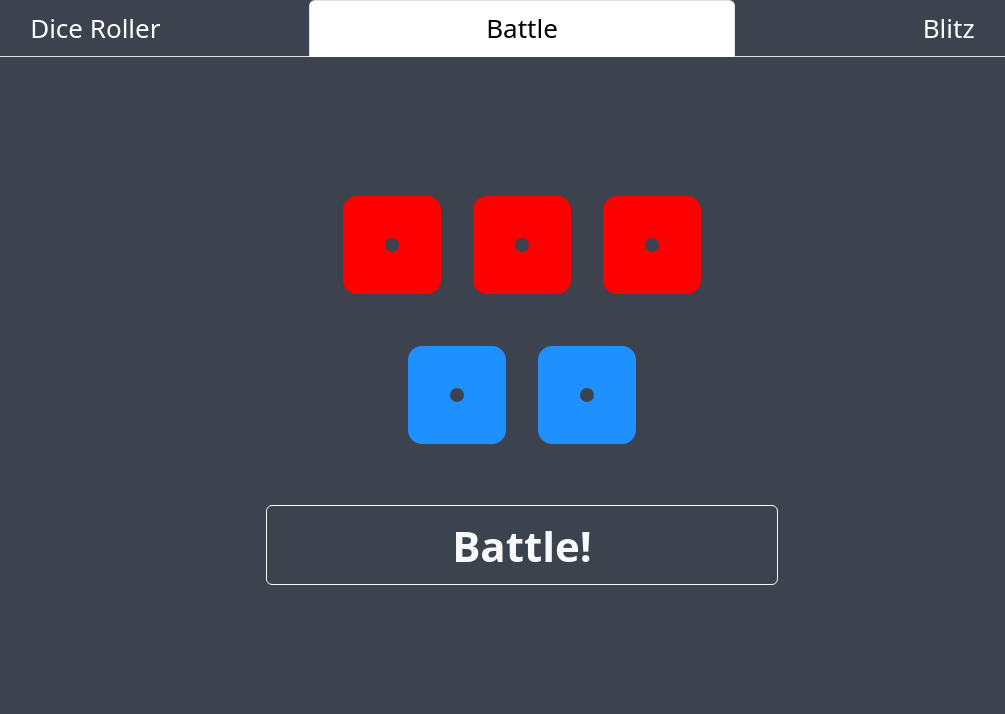
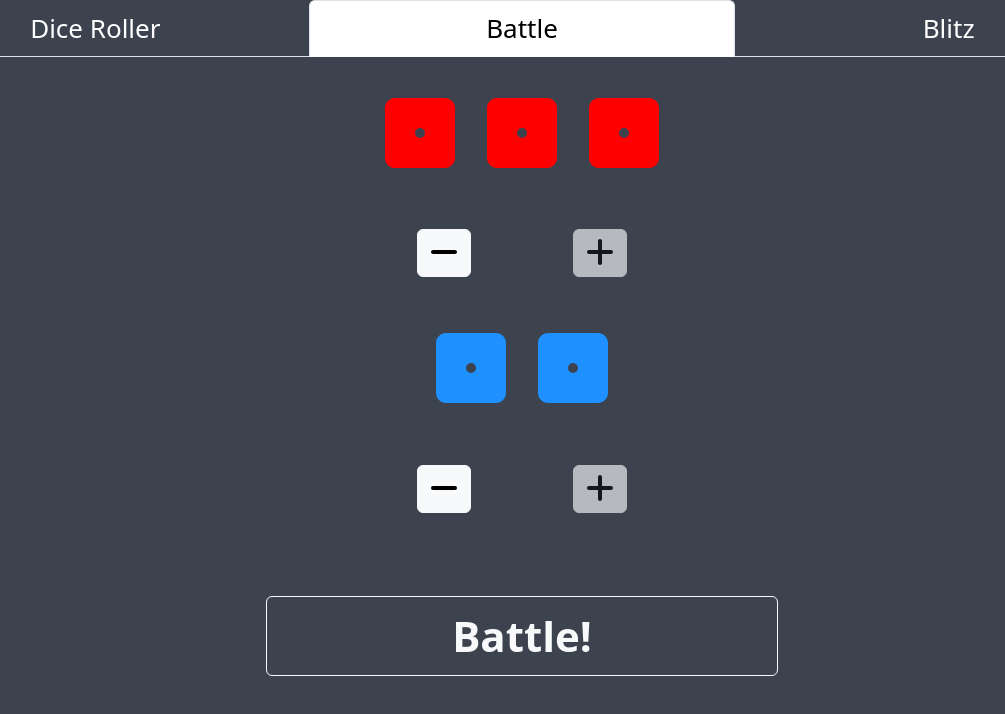
Before and after one commit to ConorLeckey/risk-companion, a React (Create React App) app: page / in a window 1280 px wide. Both pictures are taken after a click on the tab "Battle". Shown: the top 714 px of the page, without its empty margins (118-1123 px from the left). Built offline with nearby package versions, Linux system fonts and the light colour scheme.

Commit message:
Update battle page to allow different dice

```diff
--- a/src/components/Battle/Battle.css
+++ b/src/components/Battle/Battle.css
@@ -18,20 +18,34 @@
 .battle-dice {
     flex-direction: column;
     display: flex;
-    margin-top: 10vh
 }
 
 .attacker-dice {
     display: flex;
     flex-direction: row;
+    justify-content: center;
+    font-size: 40px !important;
 }
 
 .defender-dice {
     display: flex;
     flex-direction: row;
     justify-content: center;
+    font-size: 40px !important;
 }
 
 .draw {
-    color: yellow
+    color: yellow;
 }
+
+.attacker-skull-icon {
+    color: red;
+}
+
+.defender-skull-icon {
+    color: dodgerblue;
+}
+
+.attacker-losses {
+    min-height: 2em;
+}
--- a/src/components/Battle/Battle.js
+++ b/src/components/Battle/Battle.js
@@ -3,44 +3,103 @@ import React, {useState} from "react";
 import Button from "react-bootstrap/Button";
 import {randomiseDice} from "../../utils/diceUtils";
 import Dice from "../DiceRoller/Dice/Dice";
+import {FontAwesomeIcon} from "@fortawesome/react-fontawesome";
+import {faMinus, faPlus, faSkull} from "@fortawesome/free-solid-svg-icons";
 
 function Battle() {
     const [attackerDice, setAttackerDice] = useState([1, 1, 1]);
     const [defenderDice, setDefenderDice] = useState([1, 1]);
     const [result, setResult] = useState(null);
-    const [blinking, setBlinking] = useState(false);
+    const [showSummary, setShowSummary] = useState(false)
+
+    function changeAttackerDiceAmount(difference) {
+        const newAttackerDice = Array(attackerDice.length + difference).fill(1)
+        const newDefenderDice = Array(defenderDice.length).fill(1)
+        setAttackerDice(newAttackerDice)
+        setDefenderDice(newDefenderDice)
+        setShowSummary(false)
+    }
+
+    function changeDefenderDiceAmount(difference) {
+        const newAttackerDice = Array(attackerDice.length).fill(1)
+        const newDefenderDice = Array(defenderDice.length + difference).fill(1)
+        setAttackerDice(newAttackerDice)
+        setDefenderDice(newDefenderDice)
+        setShowSummary(false)
+    }
+
     function battle() {
-        setBlinking(true)
-        setTimeout(() => {
-          setBlinking(false)
-        }, 1000);
-
         const rolledAttackerDice = randomiseDice(attackerDice).sort((a, b) => b - a)
         const rolledDefenderDice = randomiseDice(defenderDice).sort((a, b) => b - a)
 
         setAttackerDice(rolledAttackerDice)
         setDefenderDice(rolledDefenderDice)
 
-        if (rolledAttackerDice[0] > rolledDefenderDice[0] && rolledAttackerDice[1] > rolledDefenderDice[1]) {
-            setResult('Attacker');
-        } else if (rolledDefenderDice[0] >= rolledAttackerDice[0] && rolledDefenderDice[1] >= rolledAttackerDice[1]) {
-            setResult('Defender');
-        } else {
-            setResult('Draw');
+        let newResults = [0, 0]
+
+        function fight(attackerScore, defenderScore) {
+            if (attackerScore > defenderScore) {
+                newResults[1] = newResults[1] + 1;
+                console.log("ATTACKERS ARE VICTORIOUS!\n")
+            } else {
+                newResults[0] = newResults[0] + 1;
+                console.log("DEFENDERS ARE VICTORIOUS!\n")
+            }
         }
+
+        fight(rolledAttackerDice[0], rolledDefenderDice[0])
+        if(rolledAttackerDice.length >= 2 && rolledDefenderDice.length === 2){
+                console.log("\n\nFIGHT 2 IS BEGINNING!\n")
+                fight(rolledAttackerDice[1], rolledDefenderDice[1])
+        }
+        setResult(newResults)
+        setShowSummary(true)
     }
 
     return (
         <div className="Battle">
             <div className="battle-dice">
                 <div className="attacker-dice">
-                    <Dice number={attackerDice[0]} dice={attackerDice} color={"red"}></Dice>
-                    <Dice number={attackerDice[1]} dice={attackerDice} color={"red"}></Dice>
-                    <Dice number={attackerDice[2]} dice={attackerDice} color={"red"}></Dice>
+                    {attackerDice.map((die, index) =>
+                    <Dice key={index} number={die} dice={attackerDice} color={"red"}/>
+                    )}
+                </div>
+                <div className="attacker-dice">
+                    <Button variant={"light"}
+                            className="btn-change-dice"
+                            disabled={attackerDice.length === 1}
+                            onClick={()=>changeAttackerDiceAmount(-1)}
+                    >
+                        <FontAwesomeIcon className="burger-icon fa-2x" icon={faMinus} />
+                    </Button>
+                    <Button variant={"light"}
+                            className="btn-change-dice"
+                            disabled={attackerDice.length === 3}
+                            onClick={()=>changeAttackerDiceAmount(1)}
+                    >
+                        <FontAwesomeIcon className="burger-icon fa-2x" icon={faPlus} />
+                    </Button>
                 </div>
                 <div className="defender-dice">
-                    <Dice number={defenderDice[0]} dice={defenderDice} color={"blue"}></Dice>
-                    <Dice number={defenderDice[1]} dice={defenderDice} color={"blue"}></Dice>
+                    {defenderDice.map((die, index) =>
+                        <Dice key={index} number={die} dice={defenderDice} color={"blue"}/>
+                    )}
+                </div>
+                <div className="defender-dice">
+                    <Button variant={"light"}
+                            className="btn-change-dice"
+                            disabled={defenderDice.length === 1}
+                            onClick={()=>changeDefenderDiceAmount(-1)}
+                    >
+                        <FontAwesomeIcon className="burger-icon fa-2x" icon={faMinus} />
+                    </Button>
+                    <Button variant={"light"}
+                            className="btn-change-dice"
+                            disabled={defenderDice.length === 2}
+                            onClick={()=>changeDefenderDiceAmount(1)}
+                    >
+                        <FontAwesomeIcon className="burger-icon fa-2x" icon={faPlus} />
+                    </Button>
                 </div>
             </div>
             <Button variant={"outline-light"}
@@ -49,18 +108,15 @@ function Battle() {
             >
                 Battle!
             </Button>
-            {result ? (
+            {showSummary && result ? (
                 <div>
-                    <h1><b>Summary</b></h1>
-                    <div className={blinking ? "blinking" : ""}>
-                        {result === "Draw" ? (
-                            <h1 className={"draw"}>DRAW!</h1>
-                        ):(
-                            (result === "Attacker") ? (
-                                <h1 className={"attacker-win"}>ATTACKERS WIN!</h1>
-                            ):(
-                                <h1 className={"defender-win"}>DEFENDERS WIN!</h1>
-                            )
+                    <h1>Summary</h1>
+                    <div className={"attacker-losses"}>
+                        {[...Array(result[0]).keys()].map(()=>
+                            <FontAwesomeIcon className="attacker-skull-icon fa-2x" icon={faSkull} />
+                        )}
+                        {[...Array(result[1]).keys()].map(()=>
+                            <FontAwesomeIcon className="defender-skull-icon fa-2x" icon={faSkull} />
                         )}
                     </div>
                 </div>
--- a/src/components/DiceRoller/Dice/Dice.css
+++ b/src/components/DiceRoller/Dice/Dice.css
@@ -1,5 +1,6 @@
 .dice {
-    padding: 16px;
+    padding-left: 16px;
+    padding-right: 16px;
     font-size: 56px;
 }
 
@@ -20,8 +21,10 @@
 
 .red {
   color: red;
+  font-size: 40px;
 }
 
 .blue {
   color: dodgerblue;
+    font-size: 40px;
 }
--- a/src/components/DiceRoller/DiceRoller.css
+++ b/src/components/DiceRoller/DiceRoller.css
@@ -20,6 +20,10 @@
     font-weight: bold !important;
 }
 
+.control {
+    margin-top: 2vh;
+}
+
 .btn-change-dice {
-    margin: 6vw;
+    margin: 4vw;
 }
```
